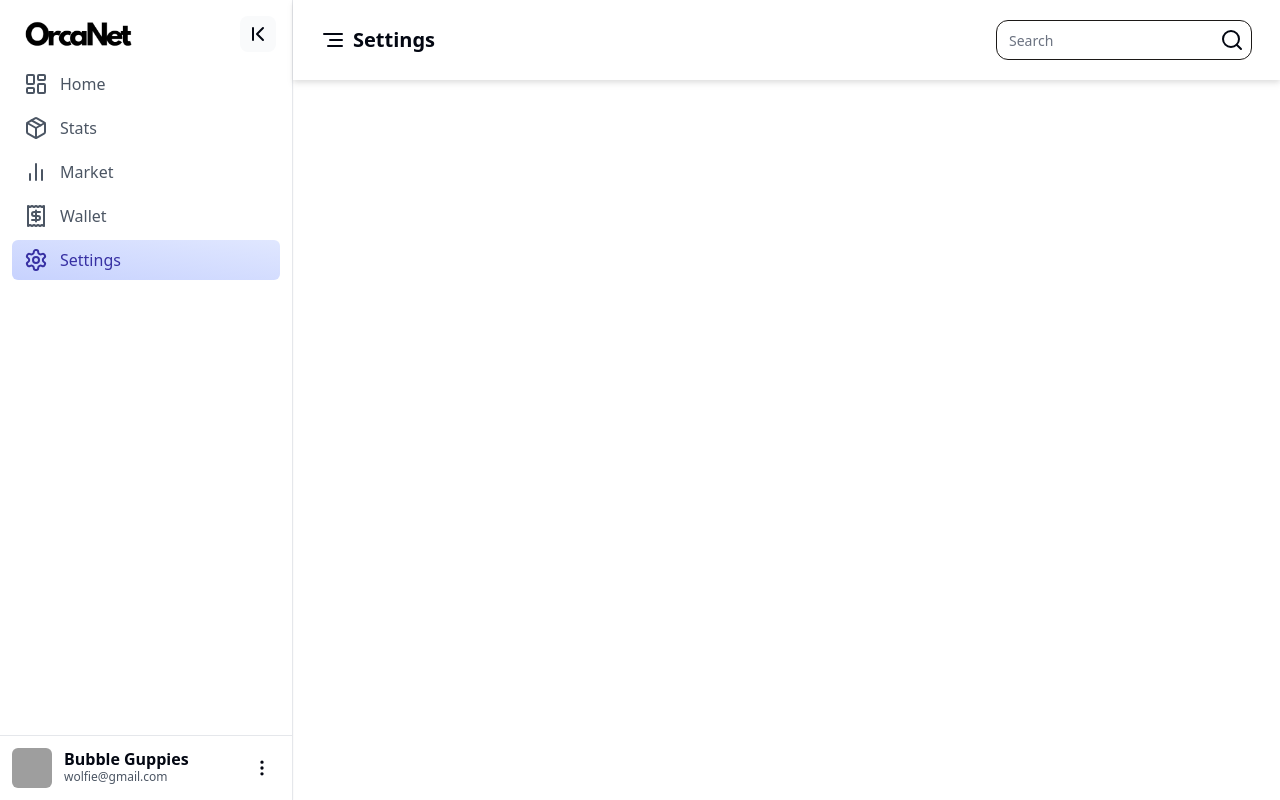
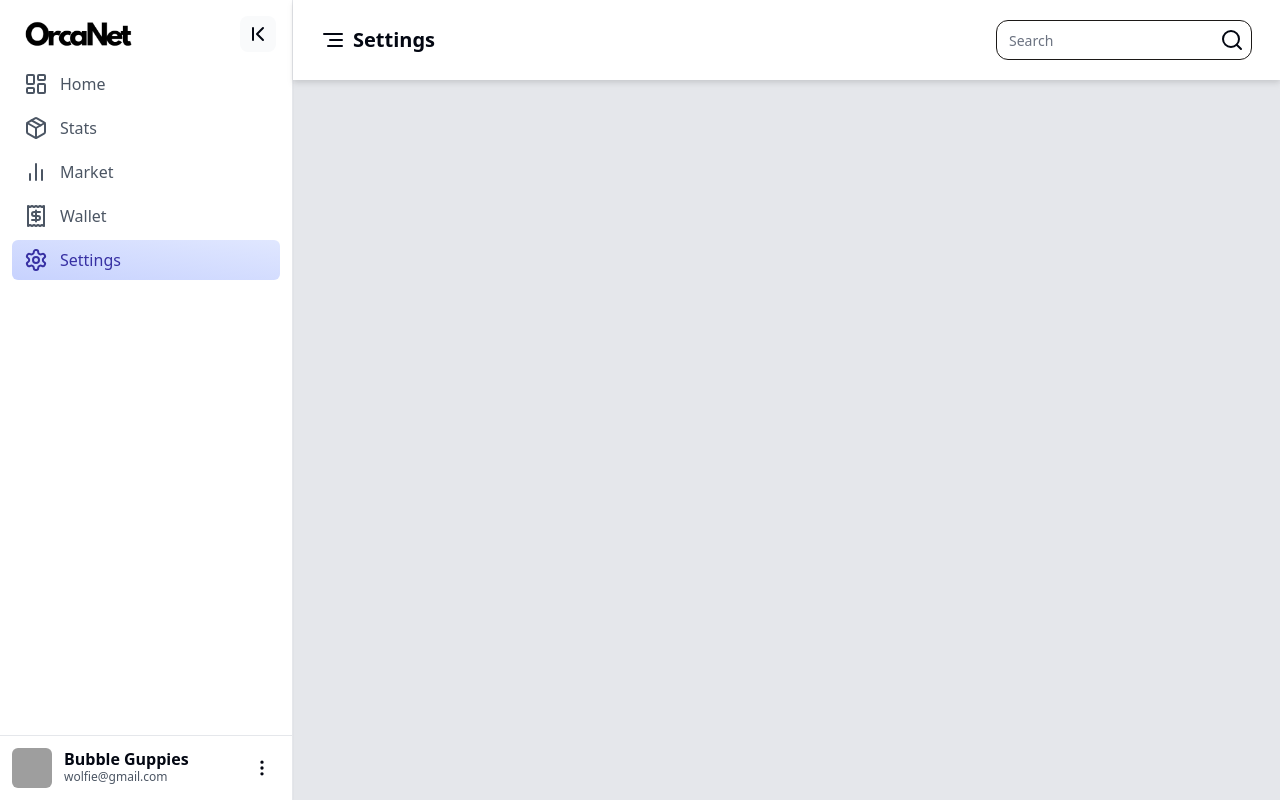
Before and after one commit to sbu-416-24sp/orcanet-desktop-deprecated, a React (Vite) app in the folder frontend/: page /settings in a window 1280 px wide. Built offline with nearby package versions, Linux system fonts and the light colour scheme; grey boxes are pictures that could not be loaded.

Commit message:
Style: Change the light theme background color and apply size-full

```diff
--- a/frontend/src/style.css
+++ b/frontend/src/style.css
@@ -1,8 +1,6 @@
 @tailwind base;
 @tailwind components;
 @tailwind utilities;
-
-
 
 @layer base {
   :root {
@@ -58,6 +56,10 @@
     @apply border-border;
   }
   body {
-    @apply bg-background text-foreground;
+    @apply bg-gray-200 text-foreground;
+  }
+
+  :is(html, body, #root) {
+    @apply size-full;
   }
 }
```
